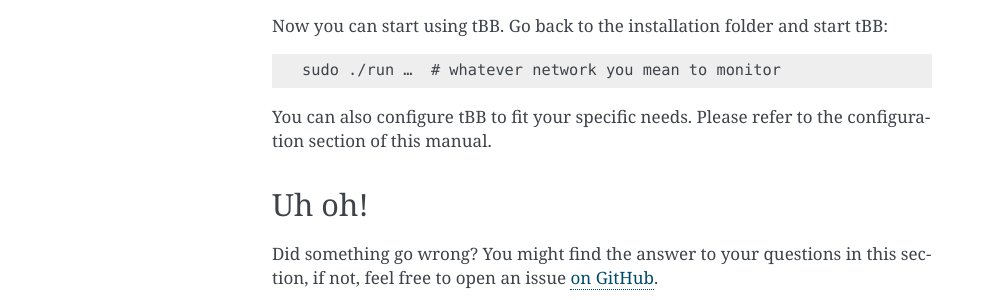
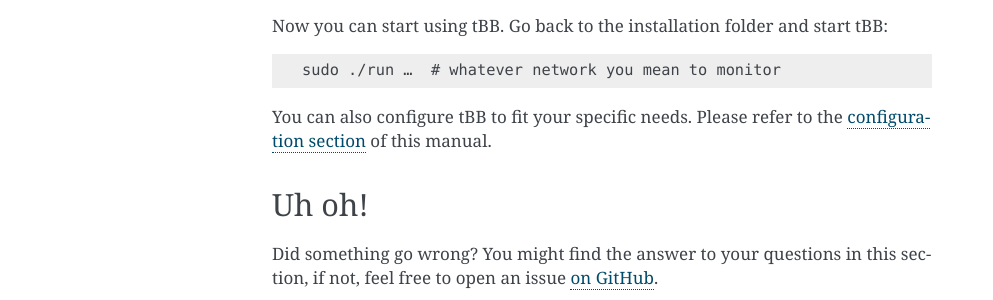
Before and after one commit to dpdani/tBB, a Sphinx documentation site: the page built from docs/gettingstarted.rst, in a window 1280 px wide. Shown: the part 1536-1836 px from the top of the page, without its empty margins (148-1141 px from the left). Built offline with Sphinx 7.4.7, drawn with Linux system fonts in a browser that asks for light colours; part of the change alters nothing that is shown.

```diff
--- a/docs/gettingstarted.rst
+++ b/docs/gettingstarted.rst
@@ -74,7 +74,7 @@ Now you can start using tBB. Go back to the installation folder and start tBB::
     sudo ./run …  # whatever network you mean to monitor
 
 You can also configure tBB to fit your specific needs. Please refer to the
-configuration section of this manual.
+`configuration section <http://tbb.readthedocs.io/en/latest/config.html>`_ of this manual.
 
 Uh oh!
 ------
```
